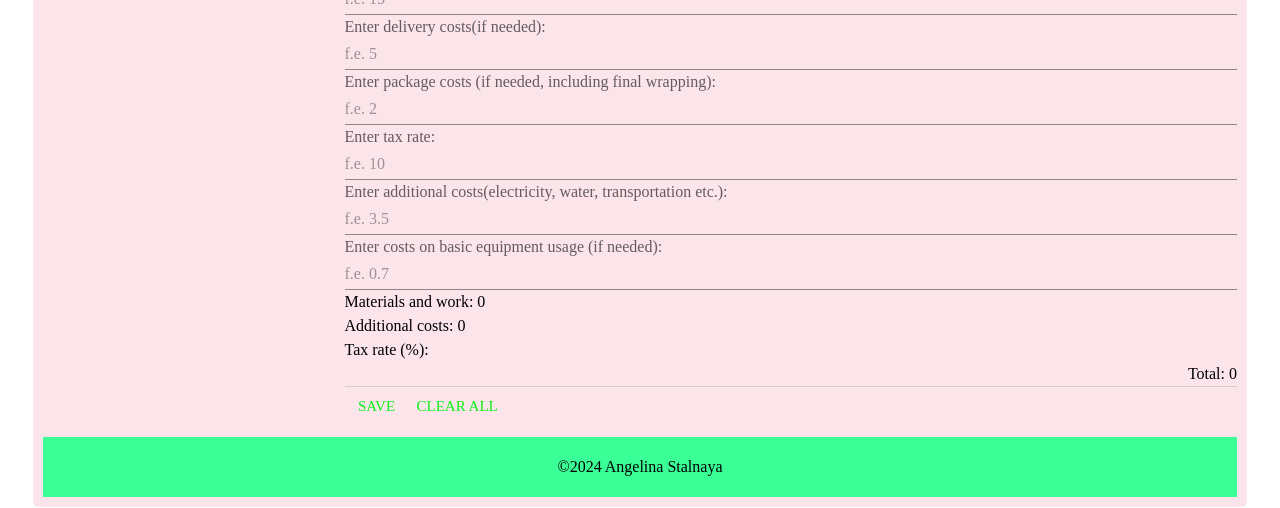
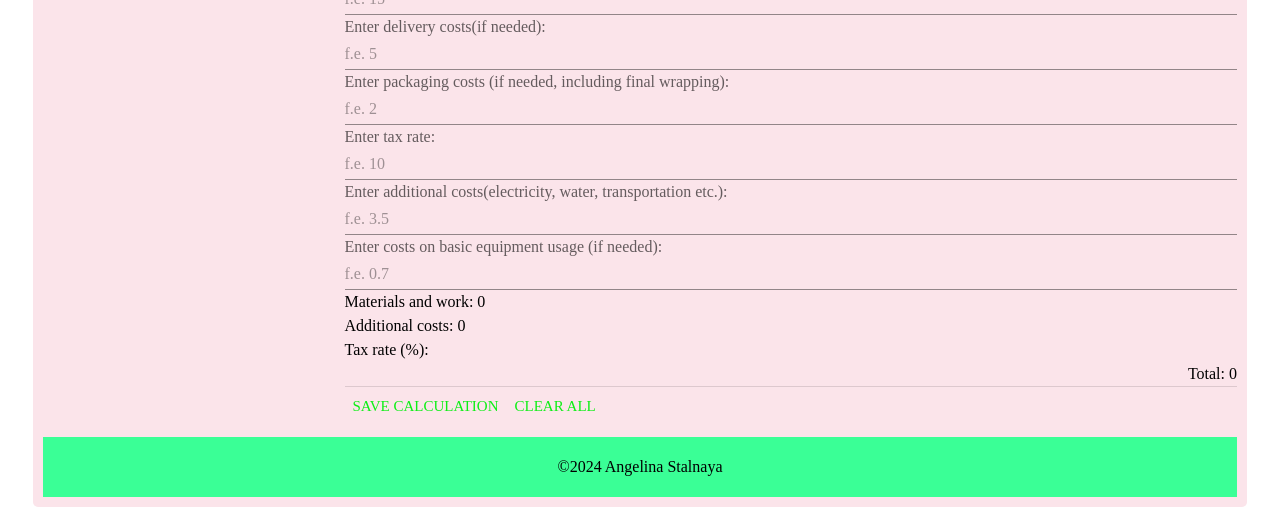
Before and after one commit to AngelinaStalnaya/goods_cost_app, a React (Create React App) app: page /calculator in a window 1280 px wide. Shown: the part 339-847 px from the top of the page. Built offline with nearby package versions, Linux system fonts and the light colour scheme.

Commit message:
date added to save calculation parameters

```diff
--- a/src/components/pages/Calculator.jsx
+++ b/src/components/pages/Calculator.jsx
@@ -15,7 +15,7 @@ const Calculator = () => {
   const basicCostInitialState = {hours: "",
     payment: "",
     materials: "",
-    package: "",}
+    packaging: "",}
 
   const [basicCost, setBasicCost] = useState(basicCostInitialState);
 
@@ -73,7 +73,7 @@ const Calculator = () => {
 
   const basicCostsCalculations = (obj) => {
     let calculation = obj.payment * obj.hours;
-    calculation += Number(obj.package) || 0;
+    calculation += Number(obj.packaging) || 0;
     calculation += Number(obj.materials) || 0;
     return calculation;
   };
@@ -99,6 +99,7 @@ const Calculator = () => {
       tax_rate: taxRate,
       ...basicCost,
       ...additionalCost,
+      date: Date(),
     };
     localStorage.setItem("user", JSON.stringify(user));
     handleClose();
@@ -109,6 +110,30 @@ const Calculator = () => {
     setAdditionalCost(additionalCostsInitialState);
     setTaxRate(taxRateInitialState);
   };
+
+  // const handleLastSavedCalculation = () => {
+  //   const lastCalculation = JSON.parse(localStorage.getItem('user')) ;
+
+  //   // console.log(lastCalculation)
+  //   // console.log(lastCalculation.name)
+
+  //   // [name, tax_rate, hours, payment, materials, packaging, delivery , additional_costs, equipment ]
+  //   setAdditionalCost({
+  //     delivery: lastCalculation.delivery,
+  //     additional_costs: lastCalculation.additional_costs,
+  //     equipment: lastCalculation.equipment,
+  //   });
+
+  //   setBasicCost({
+  //     hours: lastCalculation.hours,
+  //     payment: lastCalculation.payment,
+  //     materials: lastCalculation.materials,
+  //     packaging: lastCalculation.packaging,
+  //   });
+
+  //   setTaxRate({tax_rate: lastCalculation.tax_rate});
+  //   alert(`The name of calculation is '${lastCalculation.name}'`)
+  // }
 
   return (
     <>
@@ -173,16 +198,16 @@ const Calculator = () => {
           onChange={handleAdditionalCalcInput}
         />
 
-        <InputLabel htmlFor="input-package" className="input__label">
-          Enter package costs (if needed, including final wrapping):
+        <InputLabel htmlFor="input-packaging" className="input__label">
+          Enter packaging costs (if needed, including final wrapping):
         </InputLabel>
         <Input
-          id="input-package"
-          aria-label="Package costs"
+          id="input-packaging"
+          aria-label="packaging costs"
           placeholder="f.e. 2"
-          name="package"
+          name="packaging"
           type="number"
-          value={basicCost.package}
+          value={basicCost.packaging}
           onChange={handleBasicCalcInput}
         />
         <InputLabel htmlFor="input-tax-rate" className="input__label">
@@ -236,9 +261,9 @@ const Calculator = () => {
       <Typography className="totalCost">Total: {totalCost || 0} </Typography>
 
       <Divider />
-      <ComonBtn handleBtnClick={handleOpen}>Save</ComonBtn>
+      <ComonBtn handleBtnClick={handleOpen}>Save calculation</ComonBtn>
       <ComonBtn handleBtnClick={handleFormClear}>Clear all</ComonBtn>
-
+      {/* <ComonBtn handleBtnClick={handleLastSavedCalculation}>Show last saved</ComonBtn> */}
       <Modal
         className="modal__save"
         open={open}
```
